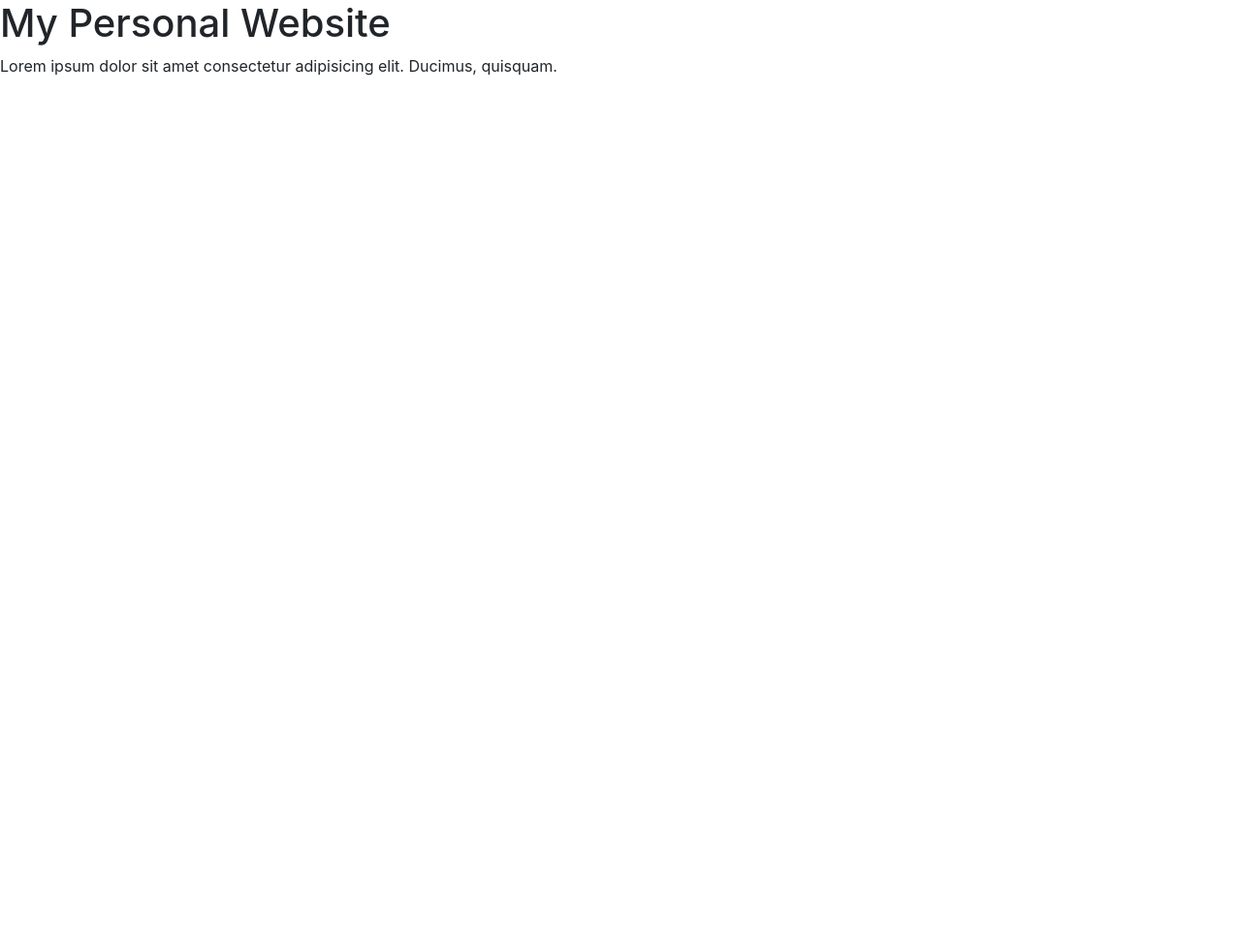
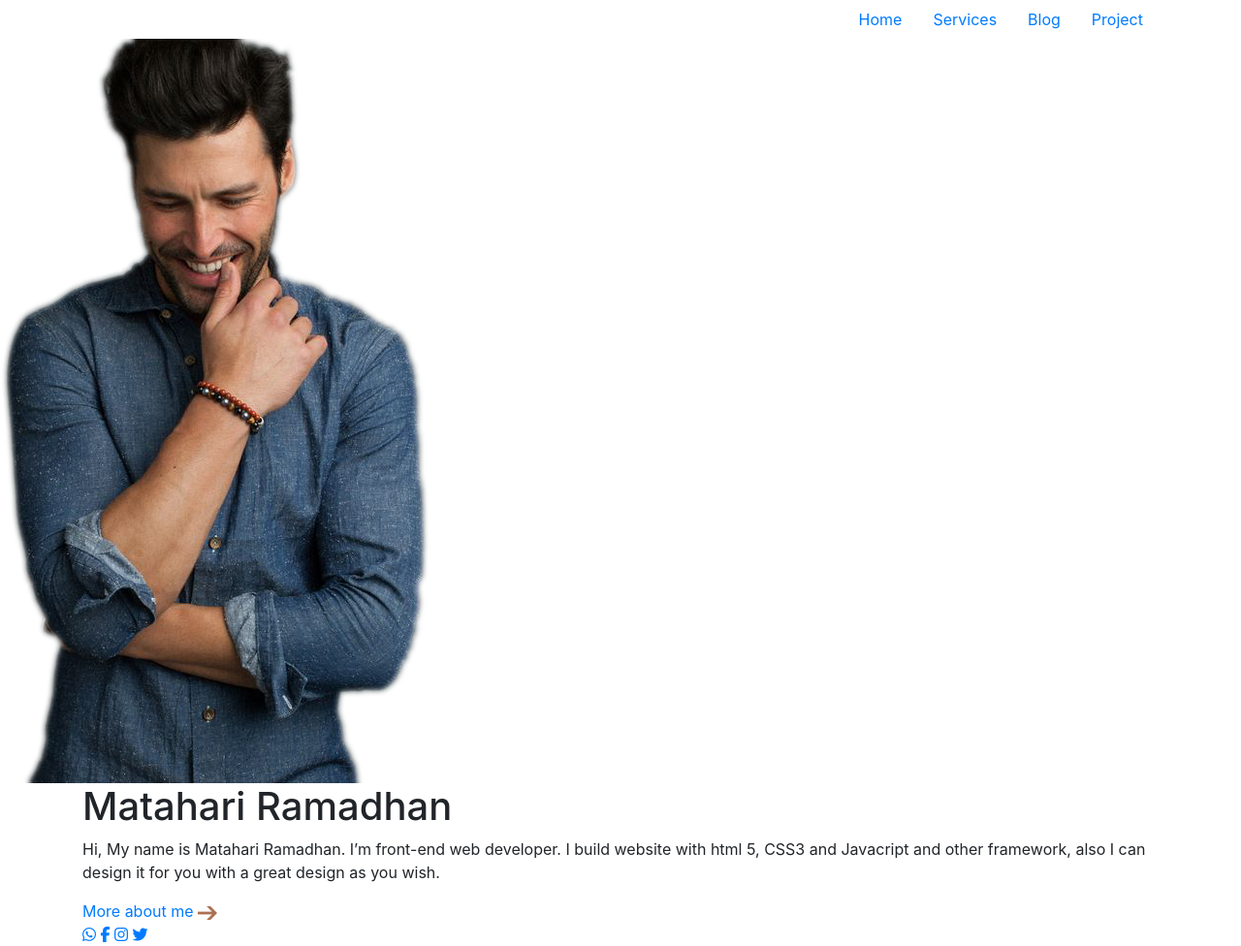
Before and after one commit to matahariramadhan/web, a website: page index.html in a window 1280 px wide. Shown: the whole page at 97% size. Before the commit the page ends 800 px from the top, so only its background shows below. Drawn offline with nearby package versions, Linux system fonts and the light colour scheme.

Commit message:
Starter html without line and adding some images

```diff
--- a/index.html
+++ b/index.html
@@ -7,11 +7,53 @@
 
     <!-- Main CSS-->
     <link rel="stylesheet" href="main.css">
-    <title>Matahari Ramadhan's official website</title>
+    <title>Home | Matahari Ramadhan</title>
+
+    <!-- Font awesome kit's code -->
+    <script src="https://kit.fontawesome.com/4d52e557eb.js" crossorigin="anonymous"></script>
   </head>
   <body>
-    <h1>My Personal Website</h1>
-    <p>Lorem ipsum dolor sit amet consectetur adipisicing elit. Ducimus, quisquam.</p>
+    <!--Navbar-->
+    <div class="container">
+      <nav class="nav justify-content-end">
+        <ul class="nav ">
+          <li class="nav-item">
+            <a class="nav-link active" href="#">Home</a>
+          </li>
+          <li class="nav-item">
+            <a class="nav-link" href="#">Services</a>
+          </li>
+          <li class="nav-item">
+            <a class="nav-link" href="#">Blog</a>
+          </li>
+          <li class="nav-item">
+            <a class="nav-link" href="#">Project</a>
+          </li>
+        </ul>
+      </nav>
+    </div>
+
+    <!-- Main section-->
+    <section>
+      <img src="/Web/Images/Photo.png" alt="Matahari Ramdhan's photo">
+        <div class="container">
+          <h1>Matahari Ramadhan</h1>
+          <p>	Hi, My name is Matahari Ramadhan. I’m  front-end web developer. I build website with html 5, CSS3 and Javacript and other framework, also I can design  it for you with a great design as you wish.</p>
+          <a href="#">More about me <img src="/Web/Images/Arrow.png"></a>
+        </div>
+    </section>
+
+    <!-- Social media section -->
+    <div class="container">
+      <section class="" id="social-media">
+        <a href="#"><i class="fab fa-whatsapp"></i></a>
+        <a href="#"><i class="fab fa-facebook-f"></i></a>
+        <a href="#"><i class="fab fa-instagram"></i></a>
+        <a href="#"><i class="fab fa-twitter"></i></a>
+      </section>
+    </div>
+
+
 
     <!-- Optional JavaScript -->
     <!-- jQuery first, then Popper.js, then Bootstrap JS -->
```
Also changed, not shown: Images/Arrow.png (added), Images/Menu Icon.png (added), Images/Photo.png (added), Images/Rectangle 1.png (added).
